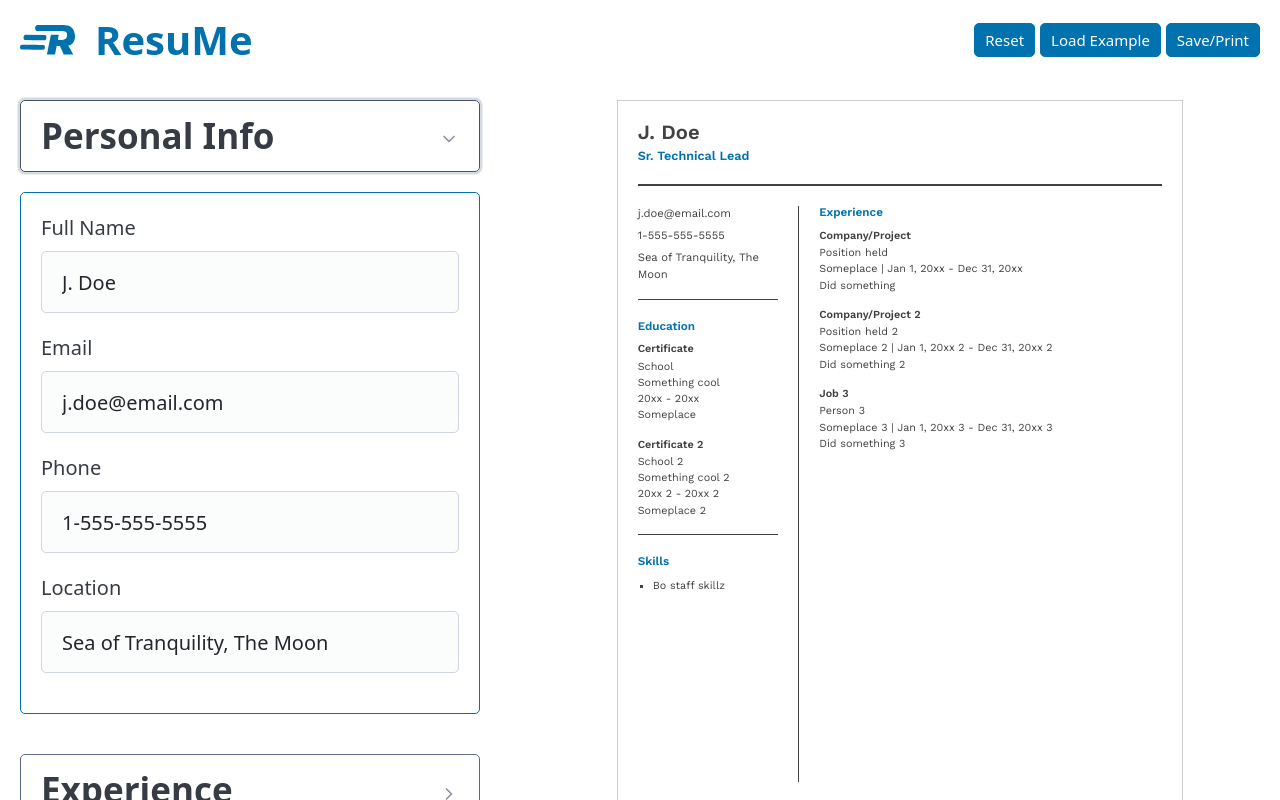
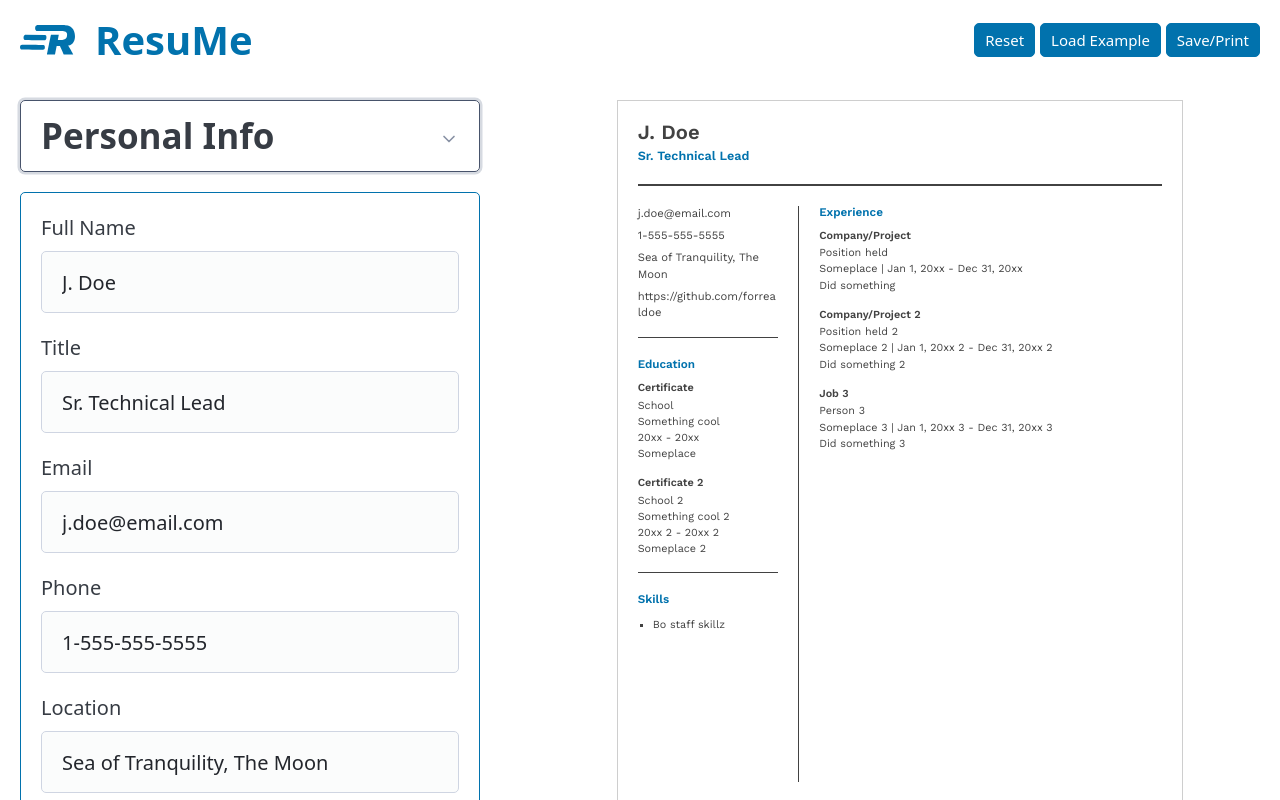
Before and after one commit to JacobGiordano/top-cv-app, a React (Vite) app: page / in a window 1280 px wide. Both pictures are taken after a click on the button "Personal Info". Built offline with nearby package versions, Linux system fonts and the light colour scheme.

Commit message:
Add website to personal info, fix title bug, more conditional rendering

```diff
--- a/src/assets/cleared-data.js
+++ b/src/assets/cleared-data.js
@@ -9,6 +9,7 @@ const clearedData = {
       email: "",
       phone: "",
       location: "",
+      website: ""
     }
   ],
   experience: [
--- a/src/assets/sample-data.js
+++ b/src/assets/sample-data.js
@@ -9,6 +9,7 @@ const sampleData = {
       email: "j.doe@email.com",
       phone: "1-555-555-5555",
       location: "Sea of Tranquility, The Moon",
+      website: "https://github.com/forrealdoe"
     }
   ],
   experience: [
--- a/src/components/Personal/PersonalInfo.jsx
+++ b/src/components/Personal/PersonalInfo.jsx
@@ -22,6 +22,16 @@ function PersonalInfoCard({
             id='name'
             name='name'
             value={card.name}
+            onChange={(e) => handleChange(e, card.id)}
+          />
+        </div>
+        <div className='input-group'>
+          <label htmlFor='name'>Title</label>
+          <input
+            type='text'
+            id='title'
+            name='title'
+            value={card.title}
             onChange={(e) => handleChange(e, card.id)}
           />
         </div>
@@ -55,6 +65,16 @@ function PersonalInfoCard({
             onChange={(e) => handleChange(e, card.id)}
           />
         </div>
+        <div className='input-group'>
+          <label htmlFor='location'>Website</label>
+          <input
+            type='text'
+            id='website'
+            name='website'
+            value={card.website}
+            onChange={(e) => handleChange(e, card.id)}
+          />
+        </div>
       </form>
     );
   });
--- a/src/components/Preview/Preview.jsx
+++ b/src/components/Preview/Preview.jsx
@@ -11,7 +11,7 @@ function Preview({ appData, reference }) {
     <div className='preview-wrapper' ref={reference}>
       <div className="preview-header container-fluid">
         <h2>{personal.name}</h2>
-        <h3 className="personal-title">{personal.title}</h3>
+        {personal.title && <h3 className="personal-title">{personal.title}</h3>}
       </div>
       <div className='container column-left'>
         <div className='section personal-info-section'>
@@ -19,6 +19,7 @@ function Preview({ appData, reference }) {
             <div>{personal.email}</div>
             <div>{personal.phone}</div>
             {personal.location && <div>{personal.location}</div>}
+            {personal.website && <div>{personal.website}</div>}
           </div>
         </div>
         <div className='section education-section'>
```
